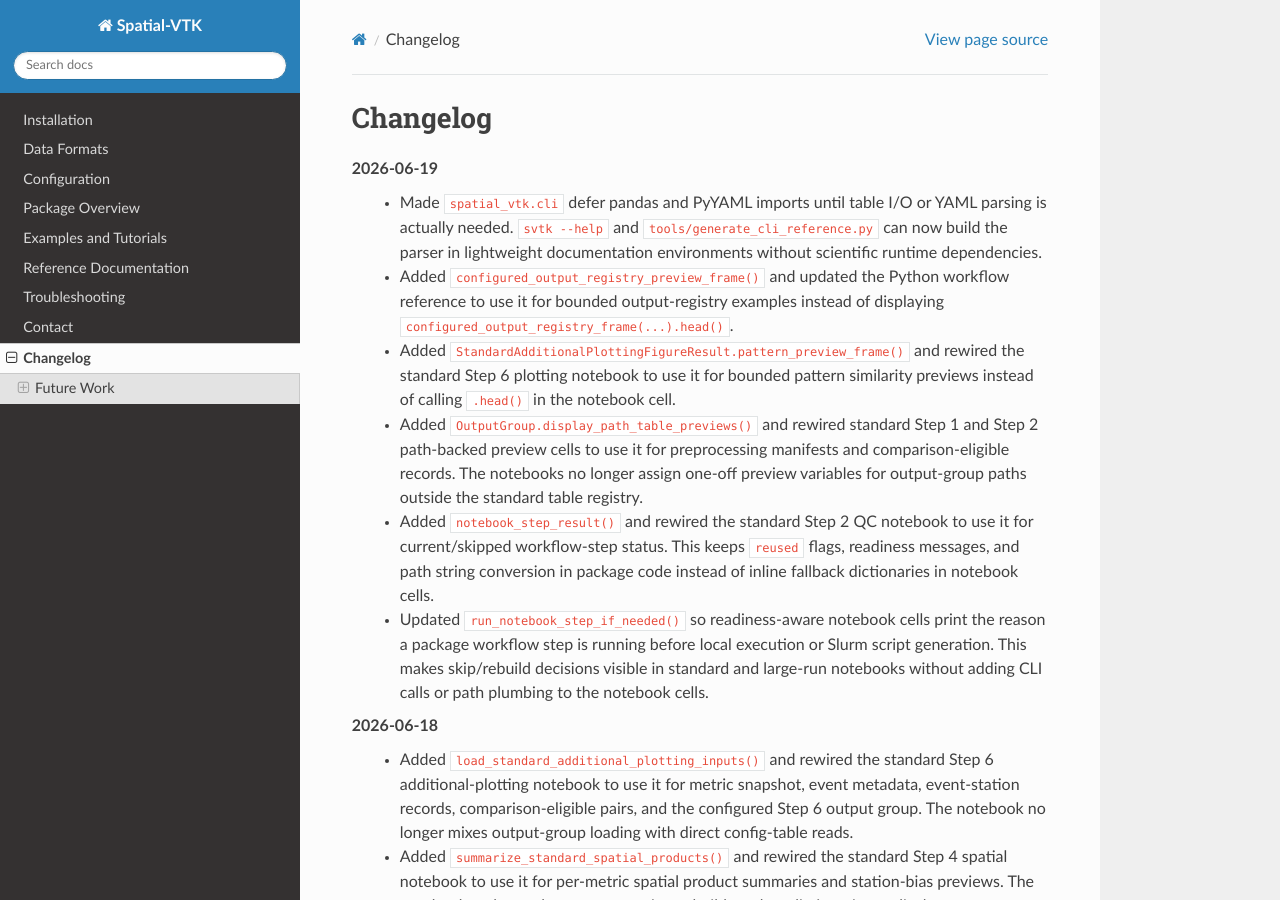
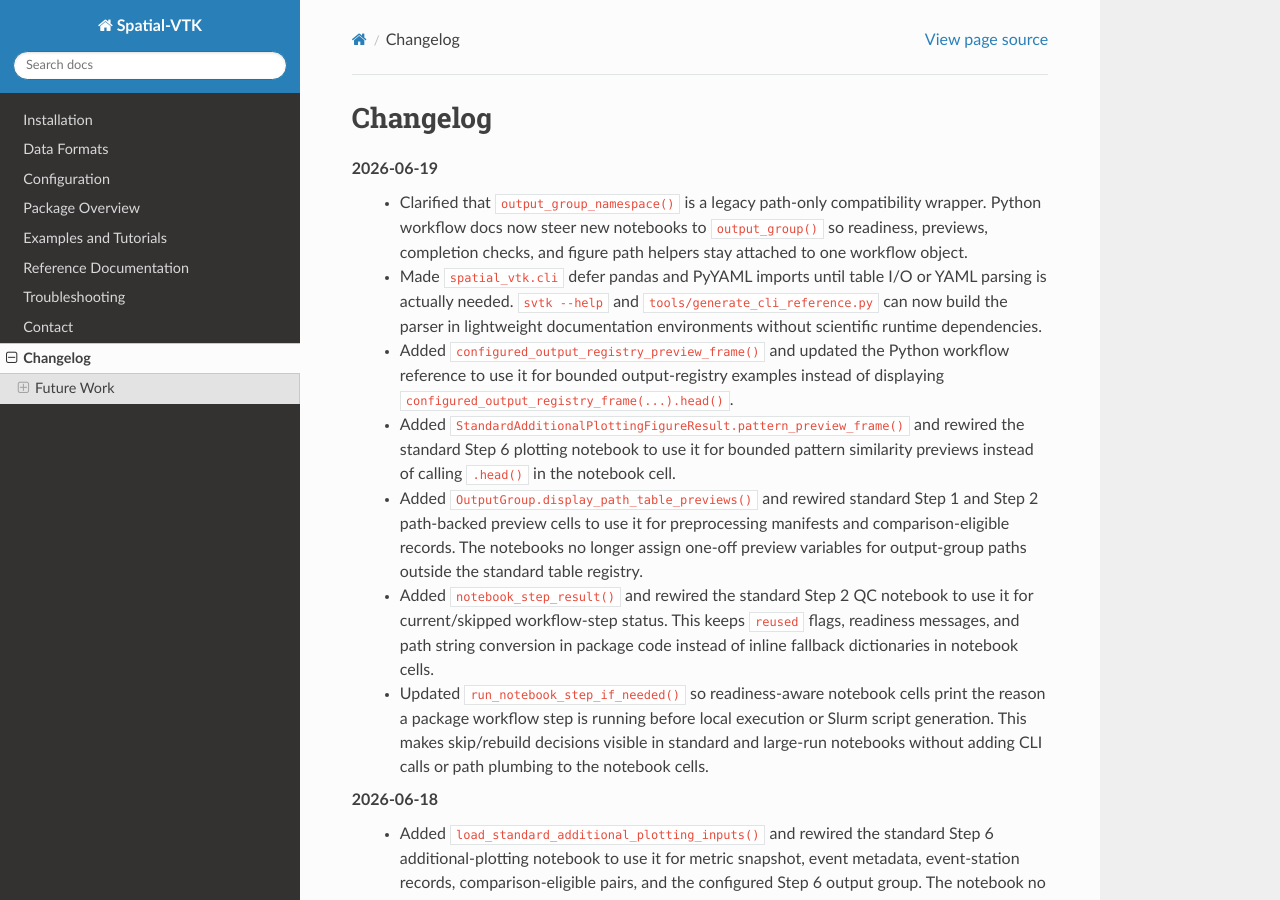
Before and after one commit to bcbirkel/spatial-vtk, a Sphinx documentation site: the page built from docs/changelog.rst, in a window 1280 px wide and 900 px high. Built offline with Sphinx 7.4.7 and the Read the Docs theme 3.1.0, drawn with Linux system fonts in a browser that asks for light colours.

Commit message:
Document output group namespace as legacy

```diff
--- a/docs/changelog.rst
+++ b/docs/changelog.rst
@@ -2,6 +2,10 @@ Changelog
 =========
 
 2026-06-19
+   - Clarified that ``output_group_namespace()`` is a legacy path-only
+     compatibility wrapper. Python workflow docs now steer new notebooks to
+     ``output_group()`` so readiness, previews, completion checks, and figure
+     path helpers stay attached to one workflow object.
    - Made ``spatial_vtk.cli`` defer pandas and PyYAML imports until table I/O or
      YAML parsing is actually needed. ``svtk --help`` and
      ``tools/generate_cli_reference.py`` can now build the parser in lightweight
--- a/docs/reference/python_workflows.rst
+++ b/docs/reference/python_workflows.rst
@@ -119,6 +119,10 @@ the large-run notebooks.
        ``display_table_previews()`` handle multiple tables or display-label
        mappings. Pass ``missing="skip"`` when a figure can use an optional
        output if present but should continue without it.
+       Legacy helpers such as ``output_group_namespace()`` return only path
+       attributes; new notebooks should use ``output_group()`` so readiness,
+       previews, completion checks, and figure-path helpers stay attached to
+       the same object.
        For output groups that own table paths outside the configured output
        registry, such as preprocessing metadata, use ``load_path_table()`` or
        ``preview_path_table()`` with the group path name for one table, or
```
Also changed, not shown: 3 other files.
